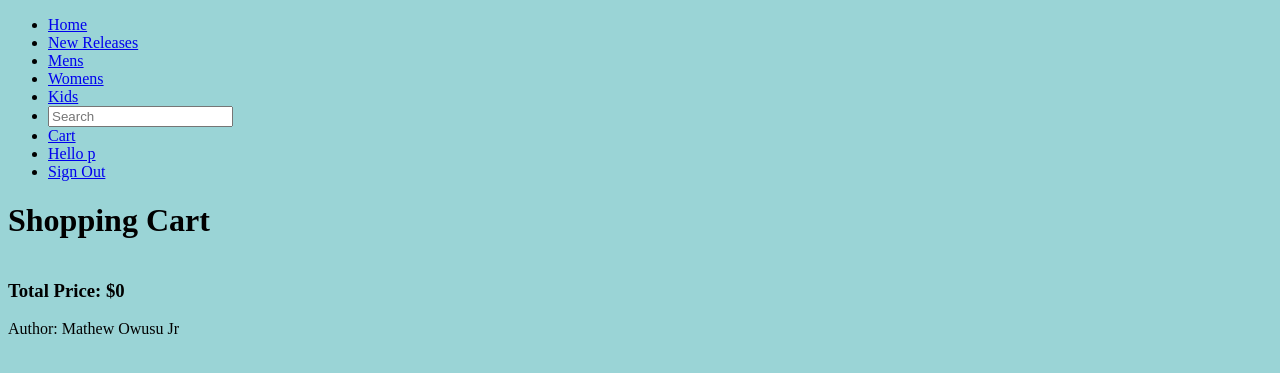
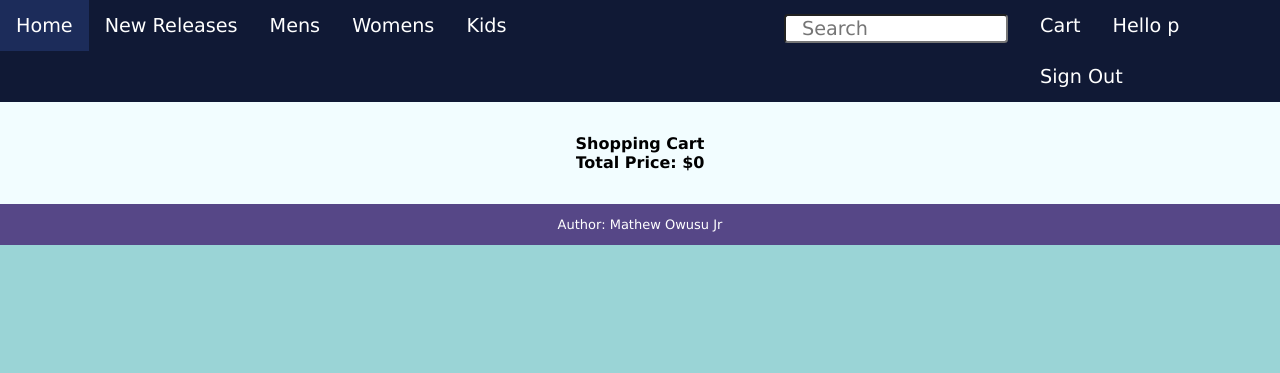
Before and after one commit to mkowusujr/sneakerhead-shoe-estore, a Flask app: page /cart in a window 1280 px wide. Shown: the top 373 px of the page. Run offline with Flask 2, Linux system fonts and the light colour scheme; a user stored in the database is signed in; data comes from the database, SQL or seed files in the repository; data that the repository does not hold is empty.

Commit message:
added nav styling, colors, functions, and basic css

```diff
--- a/website/static/dist/main.css
+++ b/website/static/dist/main.css
@@ -1,3 +1,70 @@
+* {
+  font-size: 100%;
+  font-family: Verdana, Geneva, Tahoma, sans-serif;
+}
+
+* {
+  margin: 0;
+  padding: 0;
+  overflow-x: hidden;
+}
+
 body {
   background-color: #9ad4d6;
+  display: flex;
+  flex-direction: column;
+  align-items: center;
+}
+
+.content {
+  background-color: #F2FDFF;
+  width: 100%;
+  padding: 2em;
+  display: flex;
+  flex-direction: column;
+  align-items: center;
+}
+
+.nav-bar {
+  background-color: #101935;
+  width: 100%;
+  overflow: hidden;
+  font-size: larger;
+  position: -webkit-sticky;
+  position: sticky;
+  top: 0;
+}
+.nav-bar ul {
+  list-style-type: none;
+  display: grid;
+  grid-template-columns: 60vw auto auto;
+}
+.nav-bar ul li {
+  float: left;
+}
+.nav-bar ul li a {
+  color: white;
+  display: block;
+  padding: 14px 16px;
+  text-align: center;
+  text-decoration: none;
+}
+.nav-bar ul li a:hover, .nav-bar ul li a:active {
+  background-color: #1c2c5a;
+}
+.nav-bar input[type=search] {
+  border-radius: 0.2em;
+  padding: 1px 16px;
+  width: 100%;
+}
+
+footer {
+  background-color: #564787;
+  width: 100%;
+  padding: 1em;
+  padding-left: 5em;
+  padding-right: 5em;
+  color: white;
+  text-align: center;
+  font-size: small;
 }/*# sourceMappingURL=main.css.map */
--- a/website/static/sass/abstract/_index.scss
+++ b/website/static/sass/abstract/_index.scss
@@ -1 +1,4 @@
-@import 'colors'
+@import 'colors';
+@import 'mixins';
+@import 'typography';
+@import 'reset';
--- /dev/null
+++ b/website/static/sass/abstract/_mixins.scss
@@ -0,0 +1,5 @@
+@mixin centerContent() {
+    display: flex;
+    flex-direction: column;
+    align-items: center;
+}
--- a/website/static/sass/abstract/_reset.scss
+++ b/website/static/sass/abstract/_reset.scss
@@ -0,0 +1,5 @@
+* {
+    margin: 0;
+    padding: 0;
+    overflow-x: hidden;
+}
--- a/website/static/sass/abstract/_typography.scss
+++ b/website/static/sass/abstract/_typography.scss
@@ -0,0 +1,4 @@
+* {
+    font-size: 100%;
+    font-family: Verdana, Geneva, Tahoma, sans-serif;
+}
--- /dev/null
+++ b/website/static/sass/base/_base.scss
@@ -0,0 +1,11 @@
+body {
+    background-color: $bodyColor;
+    @include centerContent();
+}
+
+.content {
+    background-color: $contentColor;
+    width: 100%;
+    padding: 2em;
+    @include centerContent();
+}
--- a/website/static/sass/base/_index.scss
+++ b/website/static/sass/base/_index.scss
@@ -1,3 +1 @@
-body {
-    background-color: $bodyColor;
-}
+@import 'base';
--- a/website/static/sass/components/_index.scss
+++ b/website/static/sass/components/_index.scss
@@ -0,0 +1 @@
+@import 'new-arrivals';
--- /dev/null
+++ b/website/static/sass/components/_new-arrivals.scss
@@ -0,0 +1,3 @@
+.new-arrivals {
+
+}
--- a/website/static/sass/layout/_footer.scss
+++ b/website/static/sass/layout/_footer.scss
@@ -0,0 +1,11 @@
+footer {
+    background-color: $footer;
+    width: 100%;
+    padding: 1em;
+    padding-left: 5em;
+    padding-right: 5em;
+
+    color: white;
+    text-align: center;
+    font-size: small;
+}
--- a/website/static/sass/layout/_index.scss
+++ b/website/static/sass/layout/_index.scss
@@ -0,0 +1,2 @@
+@import 'navbar';
+@import 'footer';
--- a/website/static/sass/layout/_navbar.scss
+++ b/website/static/sass/layout/_navbar.scss
@@ -0,0 +1,31 @@
+.nav-bar {
+    background-color: $navColor;
+    width: 100%;
+    overflow: hidden;
+    font-size: larger;
+    position: sticky;
+    top: 0;
+    ul {
+        list-style-type: none;
+        display: grid;
+        grid-template-columns: 60vw auto auto;
+        li {
+            float: left;
+            a {
+                color: $txtOnDark;
+                display: block;
+                padding: 14px 16px;
+                text-align: center;
+                text-decoration: none;
+                &:hover, &:active {
+                    background-color: $navItemHovered;
+                }
+            }
+        }
+    }
+    input[type="search"] {
+        border-radius: 0.2em;
+        padding: 1px 16px;
+        width: 100%;
+    }
+}
--- a/website/templates/base.html
+++ b/website/templates/base.html
@@ -13,11 +13,13 @@
 <body>
     <div class="nav-bar">
         <ul>
-            <li><a href="{{ url_for('home_view.home_page') }}">Home</a></li>
-            <li><a href="{{ url_for('cust_catalog_views.releases_page') }}">New Releases</a></li>
-            <li><a href="{{ url_for('cust_catalog_views.mens_releases_page') }}">Mens</a></li>
-            <li><a href="{{ url_for('cust_catalog_views.womens_releases_page') }}">Womens</a></li>
-            <li><a href="{{ url_for('cust_catalog_views.kids_releases_page') }}">Kids</a></li>
+            <div>
+                <li><a href="{{ url_for('home_view.home_page') }}">Home</a></li>
+                <li><a href="{{ url_for('cust_catalog_views.releases_page') }}">New Releases</a></li>
+                <li><a href="{{ url_for('cust_catalog_views.mens_releases_page') }}">Mens</a></li>
+                <li><a href="{{ url_for('cust_catalog_views.womens_releases_page') }}">Womens</a></li>
+                <li><a href="{{ url_for('cust_catalog_views.kids_releases_page') }}">Kids</a></li>
+            </div>
 
             <li>
                 <a>
@@ -26,6 +28,7 @@
                     </form>
                 </a>
             </li>
+
             {% if current_user.is_authenticated %}
                 <div>
                     <li>
--- a/website/templates/index.html
+++ b/website/templates/index.html
@@ -7,7 +7,7 @@
 
 
 {% block body %}
-    <div class="collections">
+    <div class="new-arrivals">
         <h2>New Shoe Arrivals</h2>
         <ul>
             {% for shoe in recently_added %}
```
Also changed, not shown: website/views/home_view.py (+22 -7 lines), 1 other file.
